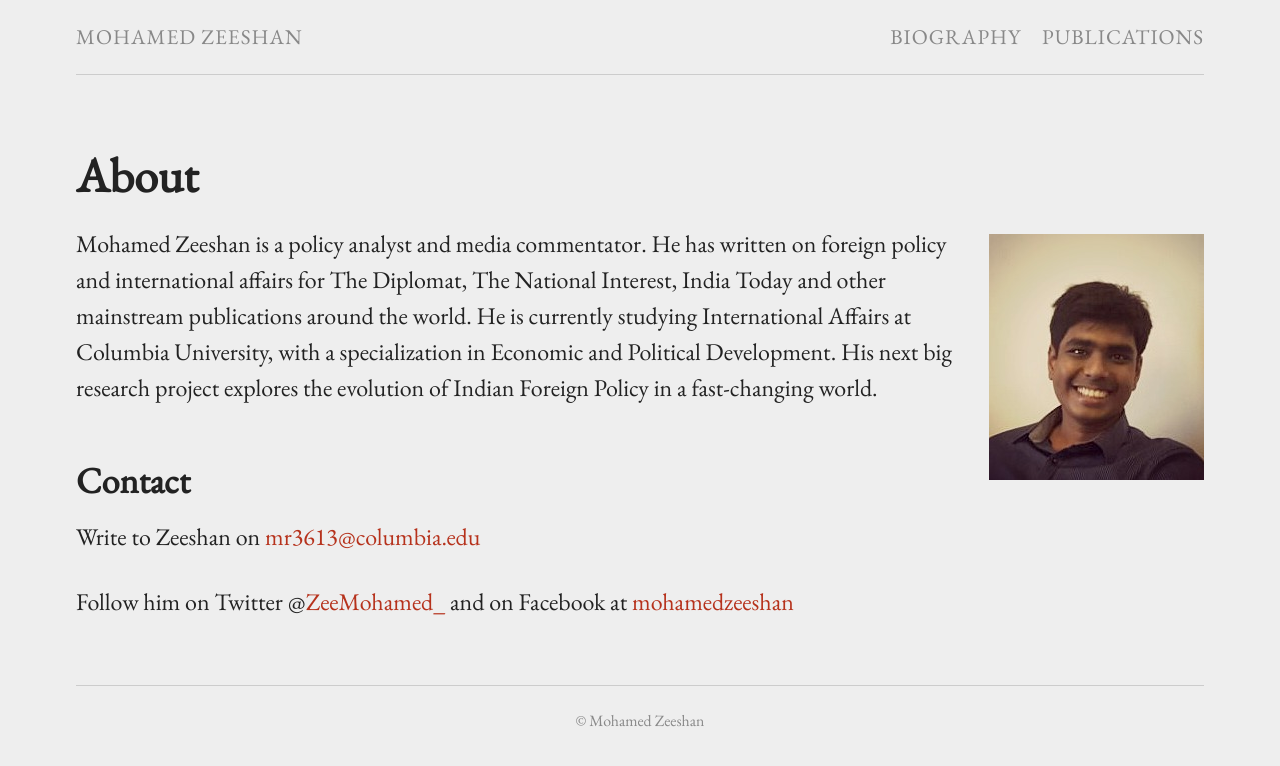
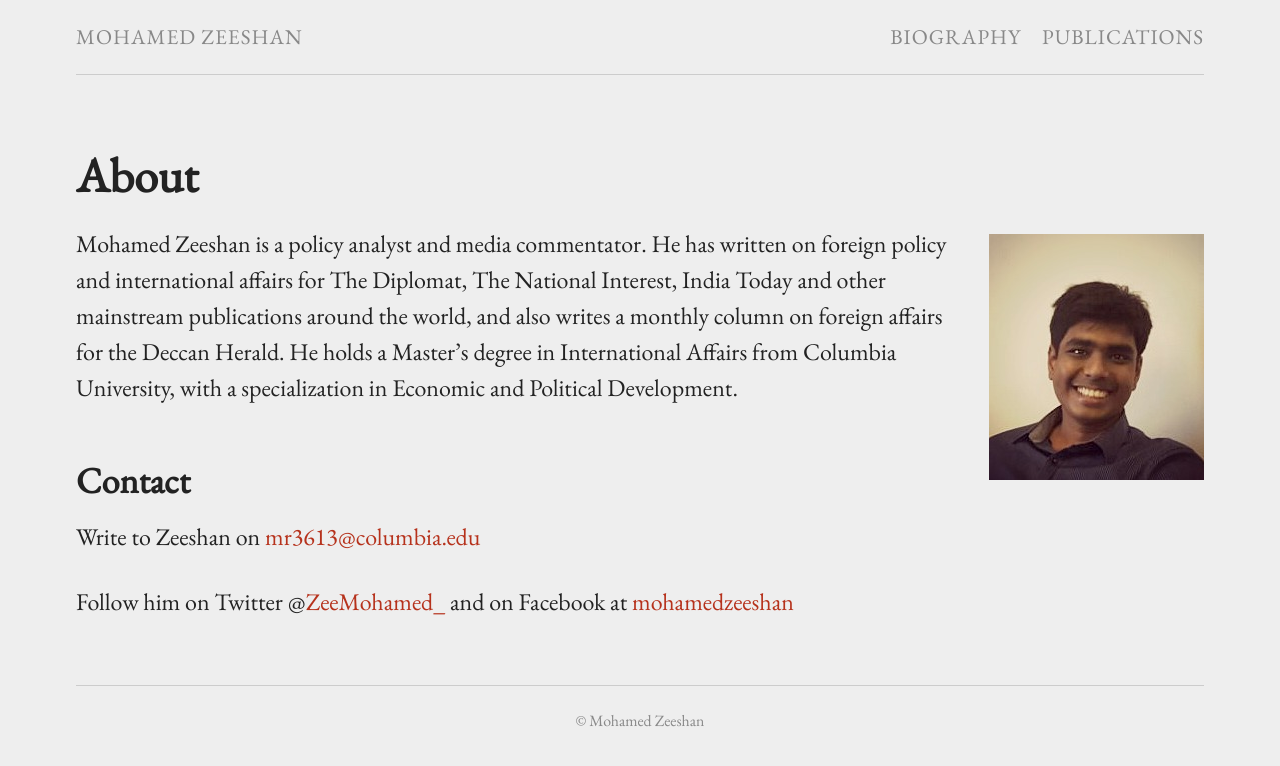
Before and after one commit to mohamedzeeshan/mdzeeshancopy, a Jekyll site: the page built from index.md, in a window 1280 px wide. Shown: the top 766 px of the page. Built offline with Jekyll 4.4.1, drawn with Linux system fonts in a browser that asks for light colours.

Commit message:
Update index.md

```diff
--- a/index.md
+++ b/index.md
@@ -6,7 +6,7 @@ permalink: /
 
 {% include image.html url="images/photo.jpg" caption="" max_width="300px" align="right" %}
 
-Mohamed Zeeshan is a policy analyst and media commentator. He has written on foreign policy and international affairs for The Diplomat, The National Interest, India Today and other mainstream publications around the world. He is currently studying International Affairs at Columbia University, with a specialization in Economic and Political Development. His next big research project explores the evolution of Indian Foreign Policy in a fast-changing world.
+Mohamed Zeeshan is a policy analyst and media commentator. He has written on foreign policy and international affairs for The Diplomat, The National Interest, India Today and other mainstream publications around the world, and also writes a monthly column on foreign affairs for the Deccan Herald. He holds a Master's degree in International Affairs from Columbia University, with a specialization in Economic and Political Development.
 
 ## Contact
 
```
